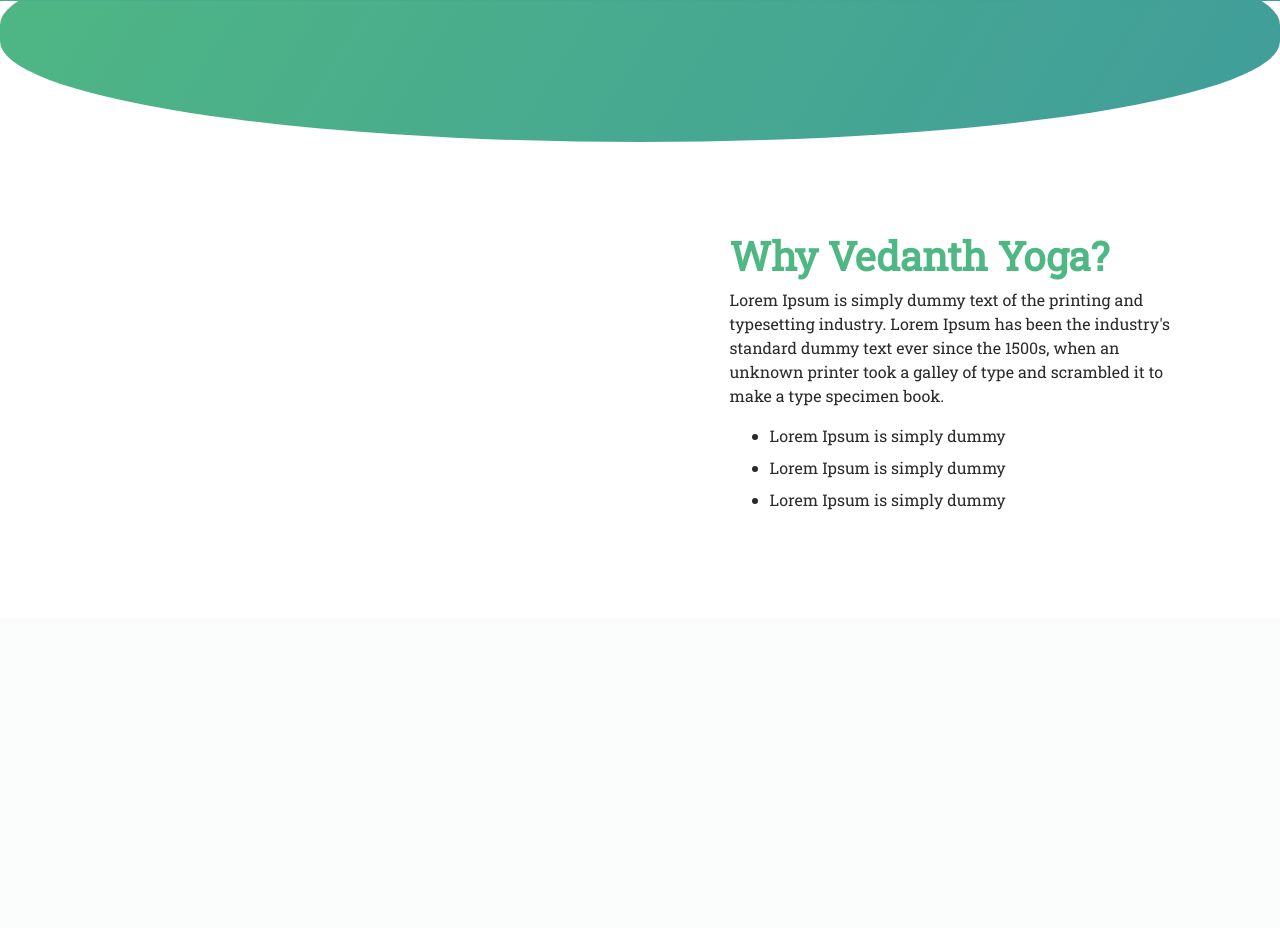
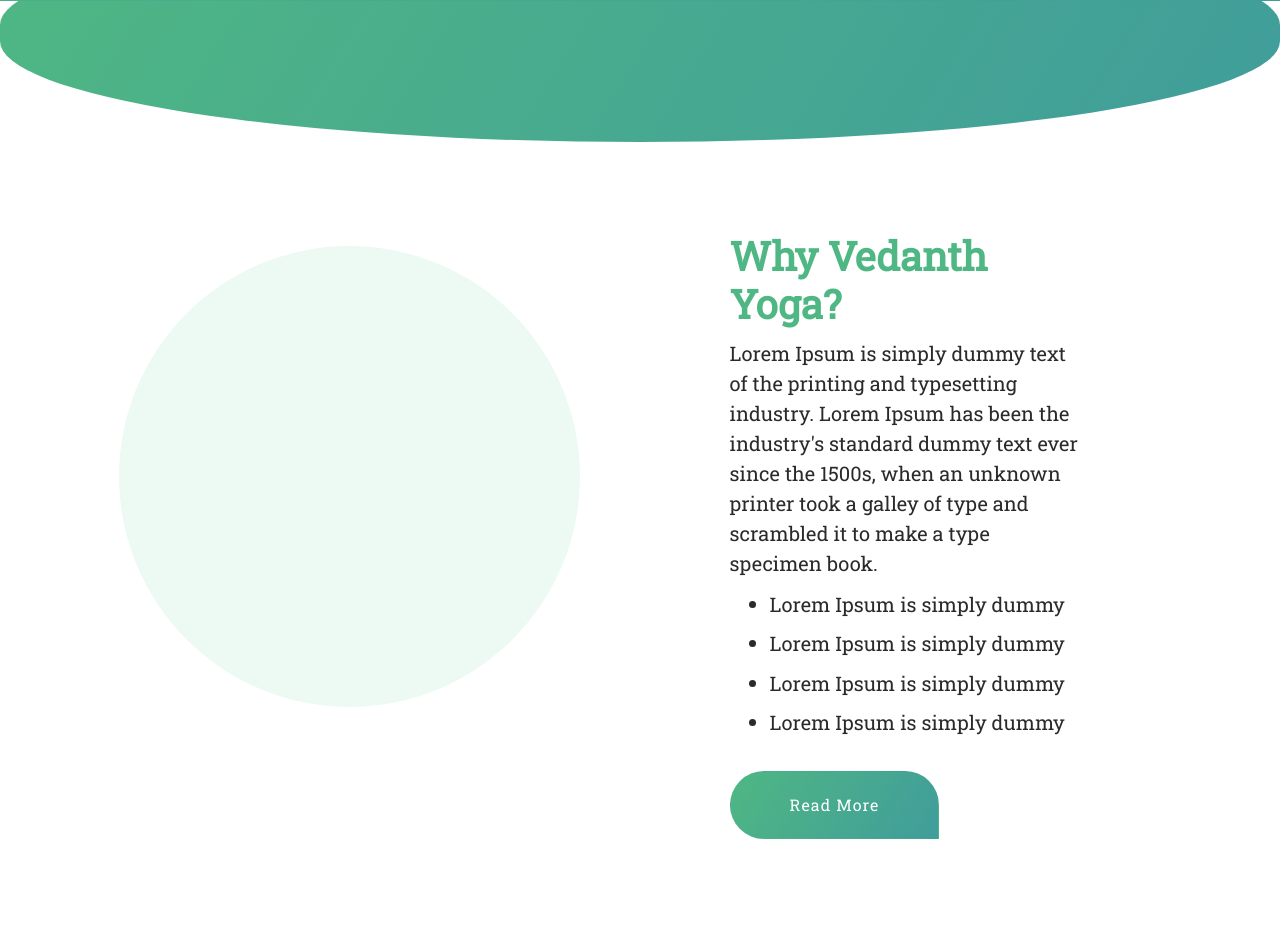
Before and after one commit to akshaychat/vedanthYoga, a PHP site: page / in a window 1280 px wide; the page is wider, and only the part inside the window is pictured. Shown: the part 787-1715 px from the top of that part. Before the commit the page ends 1297 px from the top of that part, so only its background shows below. Run offline with PHP 8.4, Linux system fonts and the light colour scheme.

Commit message:
why vedanth yoga section

```diff
--- a/index.html
+++ b/index.html
@@ -67,9 +67,11 @@
     <div class="container-fluid why-vedant-yoga">
       <div class="row">
         <div class="col-sm-6">
+          <div class="oval-2">
 
+          </div>
         </div>
-        <div class="col-sm-6 content">
+        <div class="col-sm-5 content">
           <h1>
             Why Vedanth Yoga?
           </h1>
@@ -86,9 +88,13 @@
             <li>
               Lorem Ipsum is simply dummy
             </li>
-
+            <li>
+              Lorem Ipsum is simply dummy
+            </li>
           </ul>
+          <button class="btn read-more">Read More</button>
         </div>
+        <div class="col-sm-1"></div>
       </div>
 
     </div>
--- a/public/css/style.css
+++ b/public/css/style.css
@@ -87,6 +87,27 @@
     font-weight: bolder;
 }
 
-.why-vedant-yoga ul li{
-    margin:2% 0%;
+.why-vedant-yoga p, .why-vedant-yoga ul li{
+    font-size: 20px;
+    margin:3% 0%;
+    font-weight: lighter;
 }
+
+.read-more{
+    background-image: linear-gradient(122deg, #4fb783, #409d9b);
+    border-radius: 35px;
+    border-bottom-right-radius: 0px;
+    padding: 21px 59px;
+    margin-top: 5%;
+    color: #fff;
+    box-shadow: none;
+    letter-spacing: 1px;
+ }
+
+ .oval-2 {
+    width: 461px;
+    height: 461px;
+    border-radius: 461px;
+    margin:17% 0% 0% 17%;
+    background-color: #edfaf4;
+  }
```
